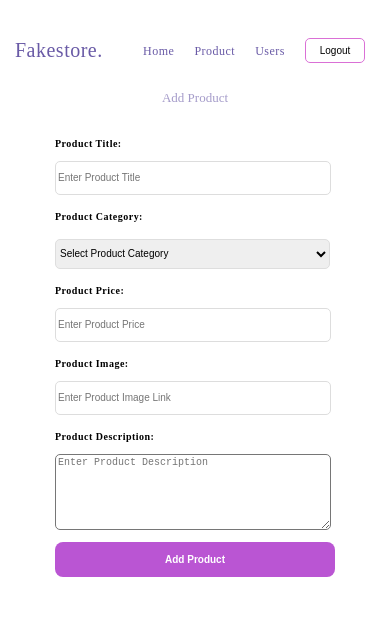
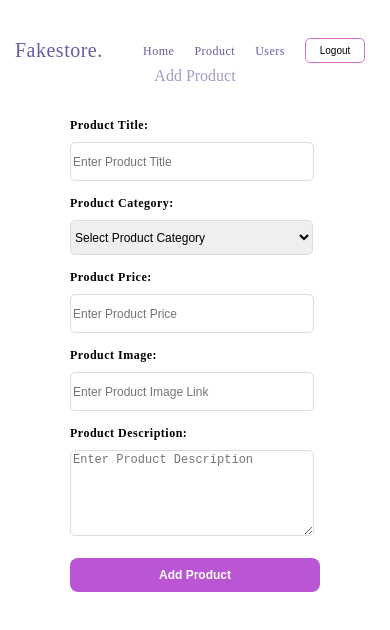
Before and after one commit to Mncedisi95/fakestore, an Angular app: page /addproduct in a window 390 px wide. Shown: the top 630 px of the page. Built offline with nearby package versions, Linux system fonts and the light colour scheme; sample sign-in values are in the browser's storage.

Commit message:
Added onsearch functionality, added media queries on index, edit, add and product detail component.

```diff
--- a/src/app/components/add-product/add-product.component.css
+++ b/src/app/components/add-product/add-product.component.css
@@ -1,15 +1,17 @@
-h2{
+h2 {
     margin-top: 0;
     margin-bottom: 0.5rem;
     text-align: center;
     font-family: "Baloo Paaji", cursive;
-    font-weight: 500;
+    font-weight: bold;
     line-height: 1.2;
     color: #695aa6;
     font-size: 30px;
 }
 
-input{
+input,
+textarea,
+.select-box {
     width: 330px;
     height: 40px;
     font-size: 16px;
@@ -18,42 +20,44 @@ input{
     border-radius: 5px;
 }
 
-textarea{
-    width: 330px;
+textarea {
     height: 120px;
-    border-radius: 5px;
-    border: 1.5 solid #dedede;
-    font-size: 16px;
 }
 
-textarea:focus{
+.select-box {
+    height: 38px;
+    width: 335px;
+}
+
+input:focus,
+textarea:focus,
+.select-box:focus {
     color: #495057;
     background-color: rgba(0, 0, 0, 0.01);
     border-color: #b4add3;
     outline: 0;
     box-shadow: 0 0 0 0.1rem rgba(105, 90, 166, 0.25);
+    transition: all 0.3s ease;
 }
 
-label{
+input:hover,
+textarea:hover,
+.select-box:hover {
+    border-color: #b4add3;
+}
+
+label {
     font-family: "Baloo Paaji", cursive;
     display: block;
     margin-bottom: 5px;
     font-weight: bold;
 }
 
-input:focus{
-    color: #495057;
-    background-color: rgba(0, 0, 0, 0.01);
-    border-color: #b4add3;
-    outline: 0;
-    box-shadow: 0 0 0 0.1rem rgba(105, 90, 166, 0.25);
-}
-
-small{
+small {
     color: #ff0000;
 }
 
-button{
+button {
     width: 340px;
     padding: 12px 15px;
     text-align: center;
@@ -63,117 +67,173 @@ button{
     display: block;
     margin-top: 5px;
     cursor: pointer;
+    transition: background-color 0.3s ease;
 }
 
-.btn-primary{
+button:active {
+    transform: scale(0.98);
+}
+
+.btn-primary {
     color: #fff;
     font-weight: bold;
     background-color: #BA55D3;
     border: none;
 }
 
-.btn-primary:hover{
+.btn-primary:hover {
     background-color: #DA70D6;
 }
 
-.section{
+.section {
     padding: 70px 10px;
 }
 
-.section-title{
-    margin-bottom:6px ;
+.section-title {
+    margin-bottom: 6px;
     font-weight: 400;
     opacity: .6;
 }
 
-.container{
+.container {
     display: flex;
     justify-content: center;
     align-items: center;
 }
 
-.form-container{
+.form-container {
     display: flex;
     overflow-y: auto;
 }
 
-.form-control{
+.form-control {
     margin: 0 auto;
     padding: 20px;
     justify-content: center;
     align-content: center;
     max-height: 80%;
-    max-width: 800;
+    max-width: 800px;
 }
 
-.select-box{
-    width: 337px;
-    height: 38px;
-    border: 1px solid #dedede;
-    margin: 5px 0 10px;
-    border-radius: 5px;
+.alert-danger,
+.alert-success {
+    opacity: 1;
+    transition: opacity 0.3s ease;
+    max-width: 100%;
+    border-radius: 0.2857rem;
+    text-align: center;
+    margin-top: 10px;
 }
 
-.alert-success{
-    text-align: center;
-    margin-top: 10px;
+.alert-success {
     color: #3c763d;
     background-color: #dff0d8;
     border-color: #d6e9c6;
-    border-radius: 0.2857rem
-    max
 }
 
-.alert-danger{
-    text-align: center;
-    margin-top: 10px;
+.alert-danger {
     color: #a94442;
     background-color: #f2dede;
-    border-color:#ebccd1;
-    border-radius: 0.2857rem;
-    max-width: 100%;
+    border-color: #ebccd1;
 }
 
-/* Small Device = 320px */
+/* Small Device = 320px - 480px */
+@media only screen and (min-width: 320px) and (max-width: 480px) {
 
-@media only screen and (max-width: 479px) {
+    h2 {
+        font-size: 16px;
+        line-height: 1.4;
+        margin-bottom: 8x;
+    }
+
+    label {
+        font-size: 12px;
+    }
+
+    button {
+        font-size: 12px;
+        width: 250px;
+        padding: 10px 12px;
+    }
+
+    input, textarea, .select-box {
+        height: 35px;
+        font-size: 12px;
+        width: 95%;
+    }
+
+    .select-box{
+        width: 97%;
+    }
+
+    textarea{
+        height: 80px;
+    }
+
+    small {
+        font-size: 10px;
+    }
+
+    .section {
+        padding: 65px 15px;
+    }
+}
+
+/* Medium Devices: 480px - 768px */
+@media  only screen and (min-width: 481px) and (max-width: 768px) {
 
     h2{
-        font-size: 13px;
+        font-size: 20px;
+        line-height: 1.5;
     }
 
     label{
-        font-size: 10px;
+        font-size: 14px;
+    }
+
+    input, textarea, .select-box {
+        width: 97%;
+        font-size: 14px;
+        height: 38px;
+    }
+
+    textarea {
+        height: 100px;
+    }
+
+    .section {
+        padding: 75px 20px;
+    }
+}
+
+/* Large Devices: 768px - 1200px */
+@media  only screen and (min-width: 769px) and (max-width: 1200px) {
+
+    h2 {
+        font-size: 24px;
+        line-height: 1.6;
+    }
+
+    label {
+        font-size: 16px;
+    }
+
+    input, textarea, .select-box {
+        width: 98%;
+        font-size: 16px;
+        height: 40px;
+    }
+
+    textarea{
+        height: 120px;
     }
 
     button{
-        font-size: 10px;
-        width: 280px;
+        width: 350px;
     }
 
-    input{
-        height: 30px;
-        font-size: 10px;
-        width: 270px;
+    .section {
+        padding: 80px 30px;
     }
 
-    .select-box{
-        font-size: 10px;
-        height: 30px;
-        width: 275px;
-    }
-
-    textarea{
-        height: 70px;
-        font-size: 10px;
-        width: 270px;
-    }
-
-    small{
-        font-size: 10px;
-    }
-
-    .section{
-        padding: 90px 0;
-    }
 }
--- a/src/app/components/edit-product/edit-product.component.css
+++ b/src/app/components/edit-product/edit-product.component.css
@@ -9,21 +9,41 @@ h2{
     font-size: 30px;
 }
 
-input{
+input,
+textarea,
+.select-box {
     width: 330px;
     height: 40px;
     font-size: 16px;
-    border: 1.5px solid #dedede;
+    border: 1.5px solid #ddd;
     margin-bottom: 10px;
     border-radius: 5px;
 }
 
-textarea{
-    width: 330px;
+input:focus,
+textarea:focus,
+.select-box:focus {
+    color: #495057;
+    background-color: rgba(0, 0, 0, 0.01);
+    border-color: #b4add3;
+    outline: 0;
+    box-shadow: 0 0 0 0.1rem rgba(105, 90, 166, 0.25);
+    transition: all 0.3s ease;
+}
+
+input:hover,
+textarea:hover,
+.select-box:hover {
+    border-color: #b4add3;
+}
+
+textarea {
     height: 120px;
-    border-radius: 5px;
-    border: 1.5 solid #dedede;
-    font-size: 16px;
+}
+
+.select-box {
+    height: 38px;
+    width: 335px;
 }
 
 label{
@@ -47,6 +67,7 @@ button{
     display: block;
     margin-top: 5px;
     cursor: pointer;
+    transition: background-color 0.3s ease;
 }
 
 .btn-primary{
@@ -90,14 +111,6 @@ button{
     max-width: 800;
 }
 
-.select-box{
-    width: 337px;
-    height: 38px;
-    border: 1px solid #dedede;
-    margin: 5px 0 10px;
-    border-radius: 5px;
-}
-
 .alert-danger{
     text-align: center;
     margin-top: 10px;
@@ -116,46 +129,102 @@ button{
     border-radius: 0.2857rem
 }
 
-/* Small Device = 320px */
+/* Small Device = 320px - 480px */
+@media only screen and (min-width: 320px) and (max-width: 480px) {
 
-@media only screen and (max-width: 479px) {
+    h2 {
+        font-size: 16px;
+        line-height: 1.4;
+        margin-bottom: 8x;
+    }
+
+    label {
+        font-size: 12px;
+    }
+
+    button {
+        font-size: 12px;
+        width: 250px;
+        padding: 10px 12px;
+    }
+
+    input, textarea, .select-box {
+        height: 35px;
+        font-size: 12px;
+        width: 95%;
+    }
+
+    .select-box{
+        width: 97%;
+    }
+
+    textarea{
+        height: 80px;
+    }
+
+    small {
+        font-size: 10px;
+    }
+
+    .section {
+        padding: 65px 15px;
+    }
+}
+
+/* Medium Devices: 480px - 768px */
+@media  only screen and (min-width: 481px) and (max-width: 768px) {
 
     h2{
-        font-size: 13px;
+        font-size: 20px;
+        line-height: 1.5;
     }
 
     label{
-        font-size: 10px;
+        font-size: 14px;
+    }
+
+    input, textarea, .select-box {
+        width: 97%;
+        font-size: 14px;
+        height: 38px;
+    }
+
+    textarea {
+        height: 100px;
+    }
+
+    .section {
+        padding: 75px 20px;
+    }
+}
+
+/* Large Devices: 768px - 1200px */
+@media  only screen and (min-width: 769px) and (max-width: 1200px) {
+
+    h2 {
+        font-size: 24px;
+        line-height: 1.6;
+    }
+
+    label {
+        font-size: 16px;
+    }
+
+    input, textarea, .select-box {
+        width: 98%;
+        font-size: 16px;
+        height: 40px;
+    }
+
+    textarea{
+        height: 120px;
     }
 
     button{
-        font-size: 10px;
-        width: 280px;
+        width: 350px;
     }
 
-    input{
-        height: 30px;
-        font-size: 10px;
-        width: 270px;
-    }
-
-    .select-box{
-        font-size: 10px;
-        height: 30px;
-        width: 275px;
-    }
-
-    textarea{
-        height: 70px;
-        font-size: 10px;
-        width: 270px;
-    }
-
-    small{
-        font-size: 10px;
-    }
-
-    .section{
-        padding: 90px 0;
+    .section {
+        padding: 80px 30px;
     }
 }
--- a/src/app/components/index/index.component.css
+++ b/src/app/components/index/index.component.css
@@ -21,6 +21,8 @@ h6{
 }
 
 .section{
+    max-width: 1500px;
+    margin: 0 auto;
     padding: 70px 15px;
 }
 
@@ -64,6 +66,8 @@ h6{
 
 .product-card:hover{
     background-color: #fff;
+    border: 1px solid #DA70D6;
+    box-shadow: 0 4px 8px rgba(0, 0, 0, 0.2) ;
 }
 
 .select-box{
@@ -82,25 +86,10 @@ h6{
     margin-left: 20px;
 }
 
-button{
-    width: 65px;
-    height: 35px;
-    margin-left: 5px;
-    border-radius: 5px;
-    border: 1.5px solid #ddd;
-    color: #fff;
-    background-color: #BA55D3;
-    cursor: pointer;
-}
-
-button:hover{
-    background-color: #DA70D6;
-}
-
 form{
     display: flex;
-    margin: 5px;
-    padding: 5px 5px;
+    justify-content: space-between;
+    align-items: center;
 }
 
 input{
@@ -119,71 +108,53 @@ input:focus{
 }
 
 mat-paginator{
+    display: flex;
+    padding: 10px;
+    flex-wrap: wrap;
+    justify-content: center;
+    align-items: center;
     background-color:  #695aa6;
     color: #fff;
     width: 1180px;
     margin-left: 75px;
 }
 
-@media screen and (max-width: 1024px) and (min-width: 769px){
+
+/* Small Device = 320px */
+@media only screen and (max-width: 480px){
 
     .product-card{
-        width: 120px;
+        width: 150px;
     }
 
     .product-card img{
-        width: 120px;
-        height: 120px;
+        width: 100px;
+        height: 90px;
     }
 
     mat-paginator{
-        width: 50px;
+        width: 100%;
+        font-size: 10px;
+        margin: 5px 0;
     }
 
-}
-
-
-/* Small Device = 320px */
-
-@media only screen and (max-width: 479px){
-
-    .product-card{
-        width: 100px;
-    }
-
-    .product-card img{
-        width: 50px;
-        height: 50px;
-    }
-
-    mat-paginator{
-        width: 320px;
-        font-size: 10px;
-        margin-left: 30px;
-    }
-
-    .right{
-        margin-left: 70px;
+    .right {
+        margin-left: 10px;
     }
 
     .left{
-        margin-left: 5px;
+        margin-left: 50px;
     }
 
     input{
-        width: 50px;
-        height: 15px;
-    }
-
-    button{
-        font-size: 10px;
-        height: 20px
+        width: 100px;
+        font-size: 12px;
     }
 
     .select-box{
         width: 100px;
         height: 20px;
-        font-size: 8px;
+        font-size: 10px;
     }
 
     a{
@@ -191,7 +162,7 @@ mat-paginator{
     }
 
     h2{
-        font-size: 15px;
+        font-size: 20px;
     }
 
     h5,h6{
@@ -199,8 +170,85 @@ mat-paginator{
     }
 
     .section{
-        padding: 90px 0;
+        padding: 70px 10px;
+    }
+}
+
+@media only screen and (min-width:481px) and (max-width:768px){
+
+}
+
+/* Large Devices: 768px - 1200px */
+@media only screen and (min-width:769px) and (max-width: 1024px){
+
+    .product-card{
+        width: 160px;
+        padding: 12px;
+        margin: 10px;
     }
 
+    .product-card img{
+        width: 130px;
+        height: 120px;
+    }
 
+    .product-list {
+        display: flex;
+        flex-wrap: wrap;
+        gap: 25px;
+        justify-content: center;
+        padding: 15px;
+    }
+
+    mat-paginator {
+        width: 80%;
+        margin: 20px auto;
+        font-size: 14px;
+    }
+
+    .select-box {
+        width: 180px;
+        height: 35px;
+        font-size: 14px;
+    }
+
+    input {
+        width: 260px;
+        font-size: 14px;
+        padding: 5px;
+    }
+
+    .right {
+        margin-left: 10px;
+    }
+
+    .left {
+        margin-left: 10px;
+    }
+
+    form {
+        display: flex;
+        justify-content: space-between;
+        align-items: center;
+        padding: 10px;
+    }
+
+    h2 {
+        font-size: 28px;
+    }
+
+    h5, h6 {
+        font-size: 12px;
+    }
+
+    .section {
+        padding: 50px 15px;
+        max-width: 1000px;
+        margin: 0 auto;
+    }
+
+    .product-container {
+        display: flex;
+        flex-direction: column;
+    }
 }
--- a/src/app/components/index/index.component.html
+++ b/src/app/components/index/index.component.html
@@ -6,10 +6,7 @@
         <div class="product-list">
             <form>
                 <div>
-                    <input id="search" type="text" placeholder="Search.." class="left"/>
-                </div>
-                <div>
-                    <button>Search</button>
+                    <input id="search"[(ngModel)]=search (input)="onSearch()" [ngModelOptions]="{standalone: true}" type="text" placeholder="Search.." class="left"/>
                 </div>
                 <div class="right">
                     <a>Fliter by Category:</a>
--- a/src/app/components/product-detail/product-detail.component.css
+++ b/src/app/components/product-detail/product-detail.component.css
@@ -34,8 +34,8 @@ input{
 
 button{
     margin: 15px;
-    width: 80px;
-    height: 30px;
+    width: 110px;
+    height: 45px;
     text-align: center;
     text-decoration: none;
     border-radius: 8px;
@@ -100,45 +100,133 @@ button:hover{
 }
 
 /* Small Device = 320px */
-
 @media only screen and (max-width: 480px){
 
     h2{
-        font-size: 13px;
+        font-size: 18px;
     }
 
     h4{
-        font-size: 10px;
+        font-size: 14px;
     }
 
     p{
-        font-size: 10px;
+        font-size: 12px;
     }
 
     .product-detail{
         max-height: 500px;
-        max-width: 300px;
-        margin-top: 10px;
+        max-width: 320px;
+        margin-top: 15px;
+        padding: 15px;
     }
 
     .product-detail img{
-        width: 100px;
-        height: 120px;
+        width: 120px;
+        height: 150px;
         margin-bottom: 10px;
     }
 
     .product-item{
-        font-size: 10px;
+        font-size: 12px;
     }
 
     button{
-        height: 30px;
-        width: 60px;
+        height: 35px;
+        width: 80px;
         font-size: 12px;
     }
 
     .container{
-        padding: 90px 0;
+        padding: 90px 10px;
     }
 
 }
+
+/* Medium Devices: 480px - 768px */
+@media only screen and (min-width: 481px) and (max-width: 768px){
+
+    h2{
+        font-size: 22px;
+    }
+
+    h4{
+        font-size: 16px;
+    }
+
+    p{
+        font-size: 14px;
+    }
+
+    .product-detail{
+        max-height: 550px;
+        max-width: 600px;
+        padding: 20px;
+        margin-top: 20px;
+    }
+
+    .product-detail img{
+        width: 200px;
+        height: 250px;
+        margin-bottom: 15px;
+    }
+
+    .product-item{
+        font-size: 14px;
+    }
+
+    button{
+        height: 40px;
+        width: 90px;
+        font-size: 14px;
+    }
+
+    .container{
+        padding: 90px 20px;
+    }
+
+}
+/* Large Devices: 768px - 1200px */
+@media only screen and (min-width: 769px) and (max-width: 1200px) {
+
+    h2{
+        font-size: 26px;
+    }
+
+    h4{
+        font-size: 18px;
+    }
+
+    p{
+        font-size: 16px;
+    }
+
+    .product-detail{
+        max-height: 600px;
+        max-width: 700px;
+        padding: 25px;
+
+    }
+
+    .product-detail img{
+        width: 250px;
+        height: 300px;
+        margin-bottom: 20px;
+    }
+
+    .product-item{
+        font-size: 16px;
+    }
+
+    button{
+        height: 45px;
+        width: 110px;
+        font-size: 16px;
+    }
+
+    .container{
+        padding: 90px 30px;
+    }
+
+
+}
```
Also changed, not shown: src/app/components/index/index.component.ts (+27 -2 lines).
